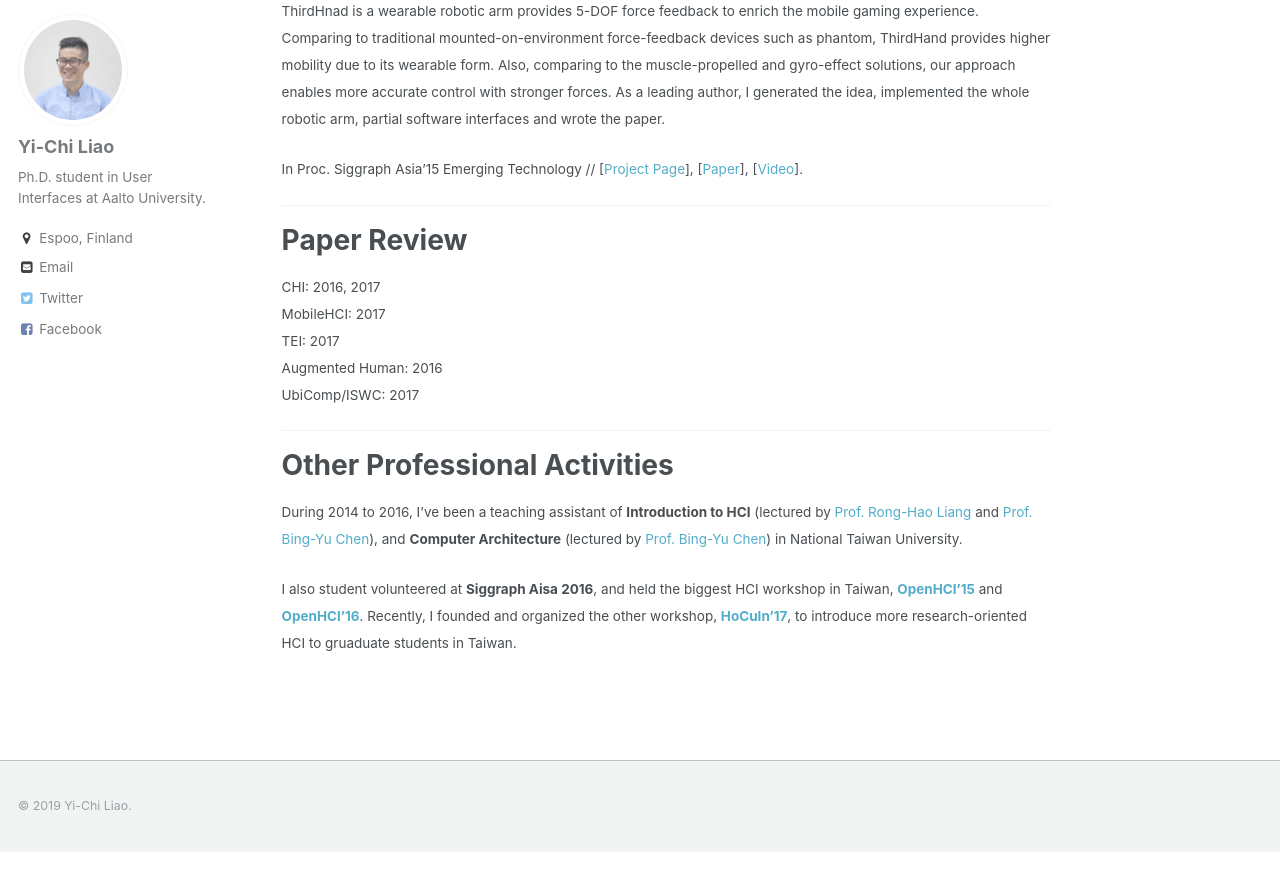
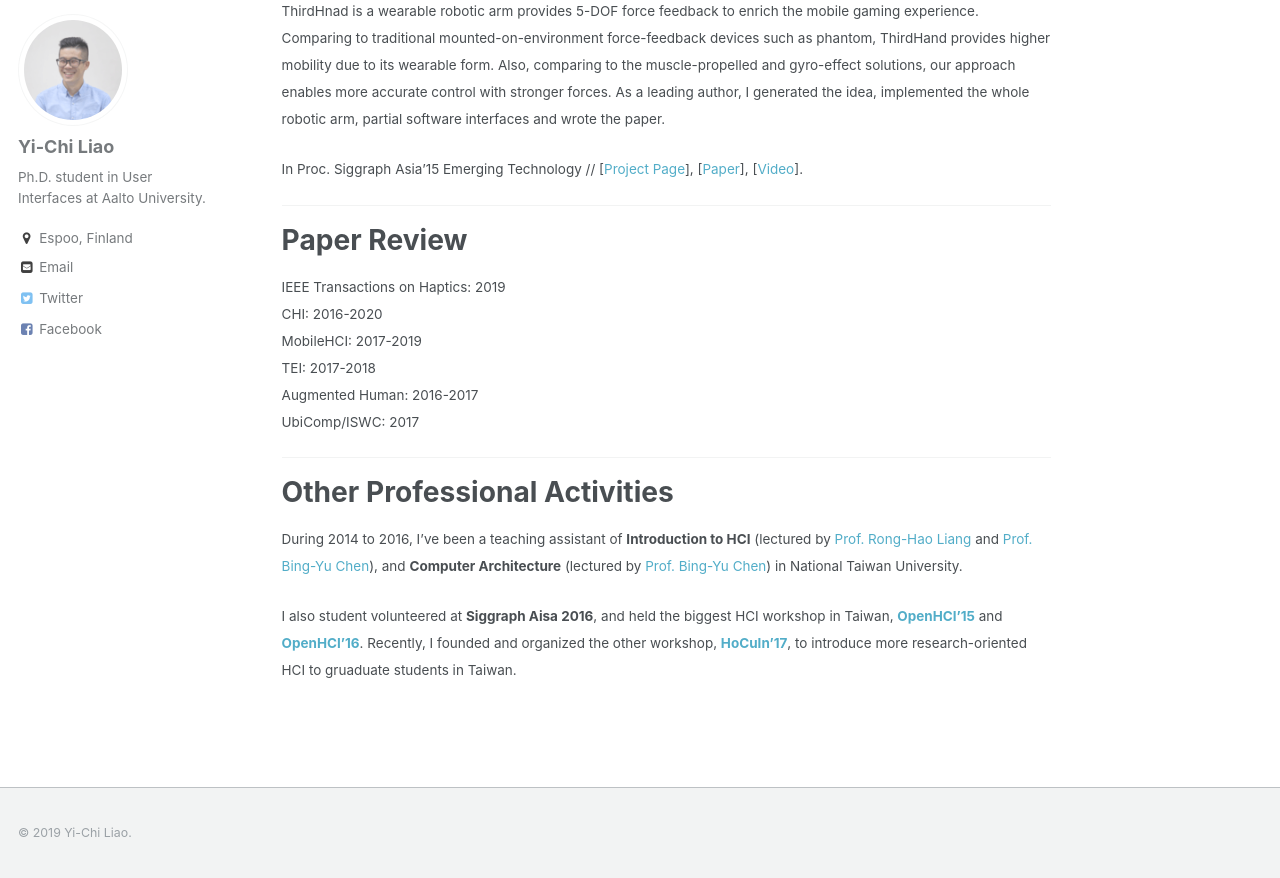
Before and after one commit to yichiliao/yichiliao.github.io, a Jekyll site: the page built from _pages/about.md, in a window 1280 px wide and 900 px high, scrolled down 3486 px, cut to the strip 22-900 px from the top of the window. Built offline with Jekyll 4.4.1, drawn with Linux system fonts in a browser that asks for light colours; before the commit the page ends 4359 px from its top, so only the background shows below that.

Commit message:
modify review history

```diff
--- a/_pages/about.md
+++ b/_pages/about.md
@@ -85,10 +85,11 @@ Paper Review
 ======
 
 <small>
-CHI: 2016, 2017<br>
-MobileHCI: 2017 <br>
-TEI: 2017<br>
-Augmented Human: 2016<br>
+IEEE Transactions on Haptics: 2019<br>
+CHI: 2016-2020 <br>
+MobileHCI: 2017-2019 <br>
+TEI: 2017-2018<br>
+Augmented Human: 2016-2017<br>
 UbiComp/ISWC: 2017
 </small>
 
```
